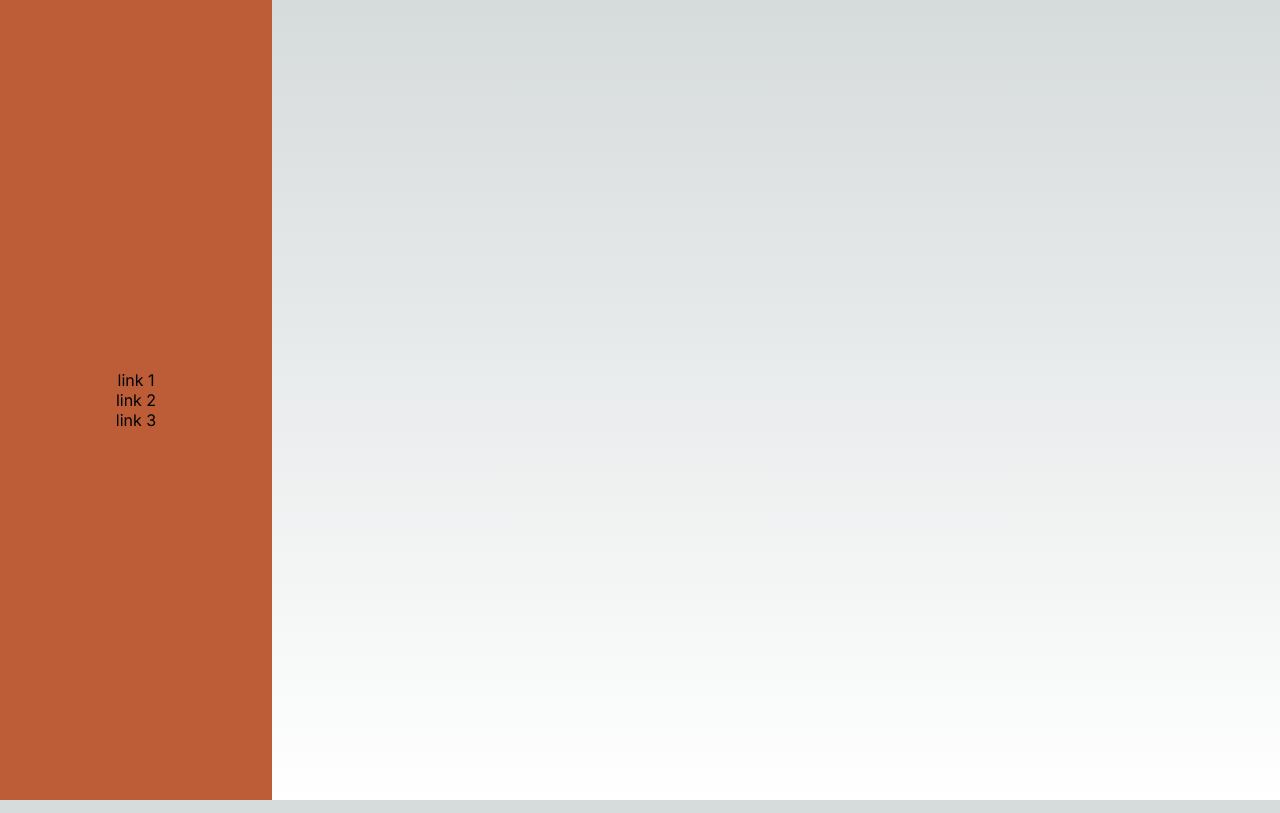
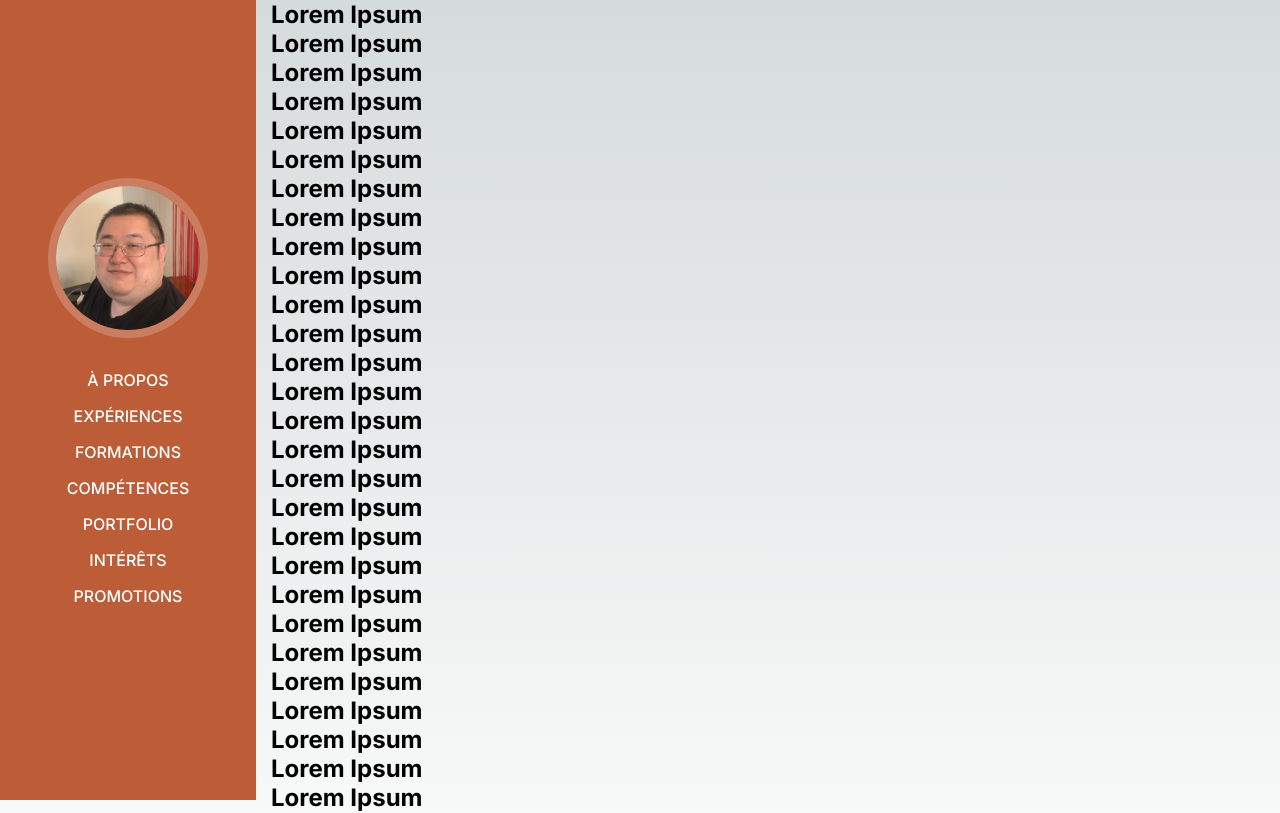
Before and after one commit to Vangnex/portfolio, a Next.js app: page / in a window 1280 px wide. Shown: the top 813 px of the page. Built offline with nearby package versions, Linux system fonts and the light colour scheme.

Commit message:
UPDATE sidebar fixé et contenu non chevauchant avec le sidebar

```diff
--- a/src/app/page.module.css
+++ b/src/app/page.module.css
@@ -1,8 +1,10 @@
+@import './variables.css'
+
 .main {
   display: flex;
-  flex-direction: column;
+  flex-direction: row;
   justify-content: space-between;
-  align-items: center;
+  align-items: start;
   padding: 0rem;
   min-height: 100vh;
 }
@@ -13,9 +15,40 @@
   text-align: center;
   justify-content: center;
   position: fixed;
+  align-self: flex-start;
   top: 0;
-  left: 0;
-  width: 17rem;
+  width: 20%;
   height: 100vh;
   background-color: #bd5d38!important;
+  z-index: 1030;
+  align-items: center;
+  padding: 0.5rem 1rem;
 }
+
+.photo {
+  border: 0.5rem solid rgba(255, 255, 255, 0.2);
+  border-radius: 50%!important;
+  margin-bottom: 1rem;
+}
+
+.navli {
+   margin-top: 1rem;
+   margin-bottom: 1rem;
+   list-style-type: none;
+}
+
+.navlink {
+  color: white;
+  font-weight: 500;
+  text-transform: uppercase;
+}
+
+.core {
+  display: flex;
+  flex-direction: column;
+  width: 100%;
+  margin-left: 20%;
+  padding-left: 15px;
+  padding-right: 15px;
+  margin-right: auto;
+}
--- a/src/app/page.tsx
+++ b/src/app/page.tsx
@@ -3,14 +3,144 @@ import styles from './page.module.css'
 
 export default function Home() {
   return (
+
     <main className={styles.main}>
       <nav className={styles.navigator}>
+        <Image
+          src="/didier.jpeg"
+          alt="Didier Photo"
+          className={styles.photo}
+          width={160}
+          height={160}
+        />
         <ul>
-          <li>link 1</li>
-          <li>link 2</li>
-          <li>link 3</li>
+          <li className={styles.navli}>
+            <a className={styles.navlink}>à propos</a>
+          </li>
+          <li className={styles.navli}>
+            <a className={styles.navlink}>expériences</a>
+          </li>
+          <li className={styles.navli}>
+            <a className={styles.navlink}>formations</a>
+          </li>
+          <li className={styles.navli}>
+            <a className={styles.navlink}>compétences</a>
+          </li>
+          <li className={styles.navli}>
+            <a className={styles.navlink}>portfolio</a>
+          </li>
+          <li className={styles.navli}>
+            <a className={styles.navlink}>intérêts</a>
+          </li>
+          <li className={styles.navli}>
+            <a className={styles.navlink}>promotions</a>
+          </li>
         </ul>
       </nav>
+      <core className={styles.core}>
+        <section>
+          <h2>Lorem Ipsum</h2>
+        </section>
+        <section>
+          <h2>Lorem Ipsum</h2>
+        </section>
+        <section>
+          <h2>Lorem Ipsum</h2>
+        </section>
+        <section>
+          <h2>Lorem Ipsum</h2>
+        </section>
+        <section>
+          <h2>Lorem Ipsum</h2>
+        </section>
+        <section>
+          <h2>Lorem Ipsum</h2>
+        </section>
+        <section>
+          <h2>Lorem Ipsum</h2>
+        </section>
+        <section>
+          <h2>Lorem Ipsum</h2>
+        </section>
+        <section>
+          <h2>Lorem Ipsum</h2>
+        </section>
+        <section>
+          <h2>Lorem Ipsum</h2>
+        </section>
+        <section>
+          <h2>Lorem Ipsum</h2>
+        </section>
+        <section>
+          <h2>Lorem Ipsum</h2>
+        </section>
+        <section>
+          <h2>Lorem Ipsum</h2>
+        </section>
+        <section>
+          <h2>Lorem Ipsum</h2>
+        </section>
+        <section>
+          <h2>Lorem Ipsum</h2>
+        </section>
+        <section>
+          <h2>Lorem Ipsum</h2>
+        </section>
+        <section>
+          <h2>Lorem Ipsum</h2>
+        </section>
+        <section>
+          <h2>Lorem Ipsum</h2>
+        </section>
+        <section>
+          <h2>Lorem Ipsum</h2>
+        </section>
+        <section>
+          <h2>Lorem Ipsum</h2>
+        </section>
+        <section>
+          <h2>Lorem Ipsum</h2>
+        </section>
+        <section>
+          <h2>Lorem Ipsum</h2>
+        </section>
+        <section>
+          <h2>Lorem Ipsum</h2>
+        </section>
+        <section>
+          <h2>Lorem Ipsum</h2>
+        </section>
+        <section>
+          <h2>Lorem Ipsum</h2>
+        </section>
+        <section>
+          <h2>Lorem Ipsum</h2>
+        </section>
+        <section>
+          <h2>Lorem Ipsum</h2>
+        </section>
+        <section>
+          <h2>Lorem Ipsum</h2>
+        </section>
+        <section>
+          <h2>Lorem Ipsum</h2>
+        </section>
+        <section>
+          <h2>Lorem Ipsum</h2>
+        </section>
+        <section>
+          <h2>Lorem Ipsum</h2>
+        </section>
+        <section>
+          <h2>Lorem Ipsum</h2>
+        </section>
+        <section>
+          <h2>Lorem Ipsum</h2>
+        </section>
+        <section>
+          <h2>Lorem Ipsum</h2>
+        </section>
+      </core>
 
     </main>
   )
--- /dev/null
+++ b/src/app/variables.css
@@ -0,0 +1,3 @@
+:root {
+  --sidebar-width: 20%;
+}
```
Also changed, not shown: public/didier.jpeg (added).
